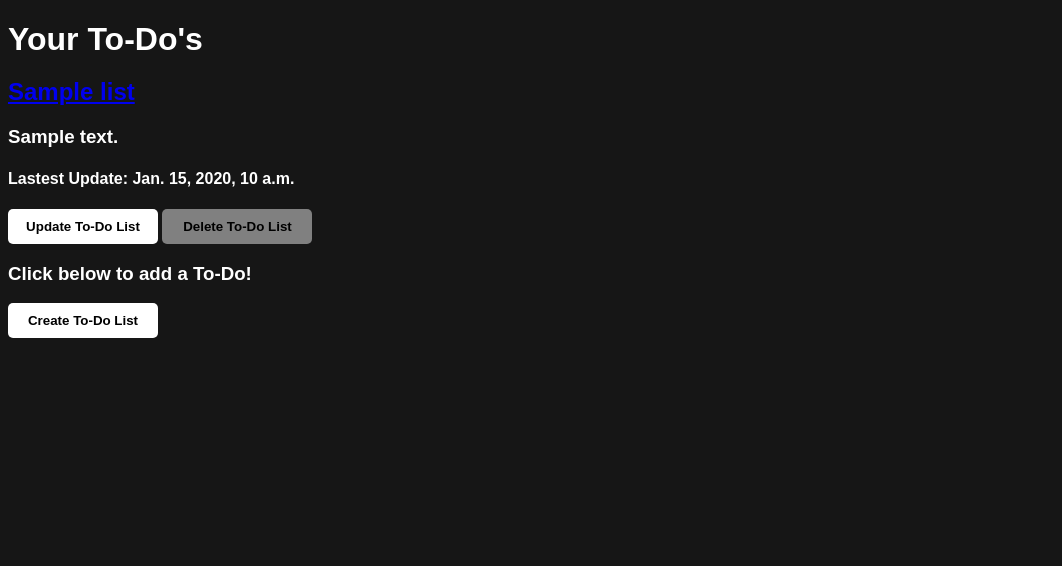
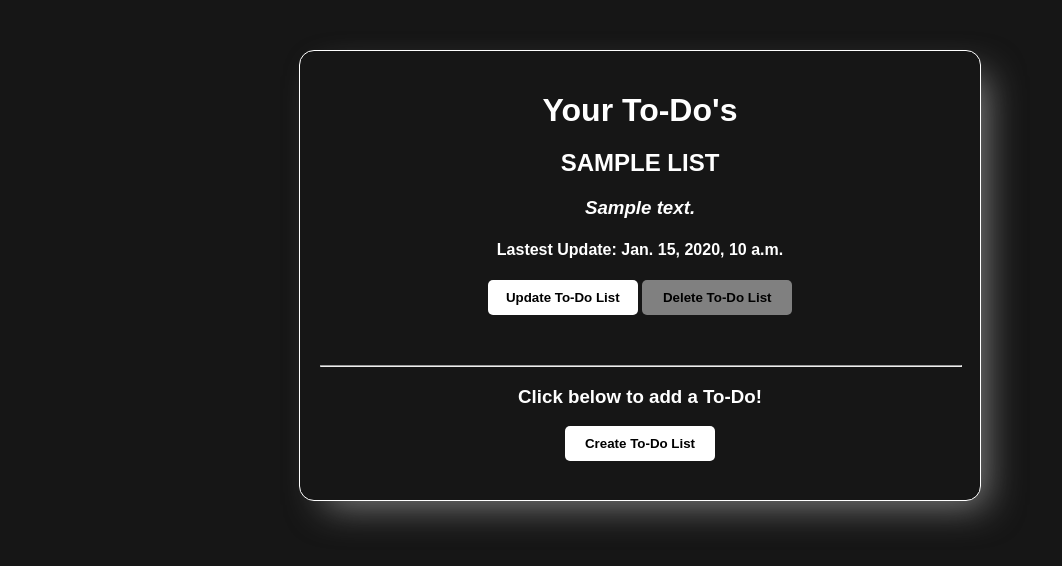
Before and after one commit to jaredgrxss/To-Do, a Django app: page /lists/myList/ in a window 1280 px wide. Shown: the part 53-619 px from the top of the page, without its empty margins (0-1062 px from the left). Run offline with Django 4.2, Linux system fonts and the light colour scheme; a user stored in the database is signed in; tables that the repository leaves empty hold one stand-in row (values such as "Sample post").

Commit message:
Major styling upgrades and figuring out how to pass pks in urls

```diff
--- a/accounts/templates/accounts/signup.html
+++ b/accounts/templates/accounts/signup.html
@@ -1,6 +1,7 @@
 {% extends 'base.html' %}
 {% load static %}
 {% block content %}
+
 
 <form class='login-signup-forms' method='post'>
     {% csrf_token %}
@@ -9,4 +10,6 @@
 </form>
 
 
+
+
 {% endblock %}
--- a/lists/templates/lists/delete_list.html
+++ b/lists/templates/lists/delete_list.html
@@ -1,10 +1,12 @@
 {% extends 'base.html' %}
 
 {% block content %}
-<h1>Are you sure you want to delete the list {{list.name}}?</h1>
+<div class='center-content'>
+<h1>Are you sure you want to delete the list{{list.name}}?</h1>
 <form method="post">
     {% csrf_token %}
     <input type="submit" value="Delete List" class='delete-buttons'>
 </form>
-    <a href="{% url 'lists:show-list' %}"><button style='margin-top: 10px' class='update-buttons'>Cancel</button></a>
+    <a href="{% url 'lists:list-detail' pk=list.pk %}"><button style='margin-top: 10px' class='update-buttons'>Cancel</button></a>
+</div>
 {% endblock %}
--- a/lists/templates/lists/list_lists.html
+++ b/lists/templates/lists/list_lists.html
@@ -5,8 +5,8 @@
 <h1> Your To-Do's </h1>
 {% for list in current_lists %}
     <div class='list-boxes'>
-        <a href="{{ list.get_absolute_url }}"><h2>{{list.name}}</h2></a>
-        <h3>{{list.description}}</h3>
+        <a class='todo-names' href="{{ list.get_absolute_url }}"><h2>{{list.name}}</h2></a>
+        <h3 style='font-style: italic;'>{{list.description}}</h3>
         <h4>Lastest Update: {{list.updated_at}}</h4>
         <a href="{% url 'lists:update-list' pk=list.pk %}"><button class='update-buttons'>Update To-Do List</button></a>
         <a href="{% url 'lists:delete-list' pk=list.pk%}"><button class='delete-buttons'>Delete To-Do List</button></a>
@@ -14,6 +14,7 @@
 {% empty %}
     <h2>Currently, you do not have any To-Do's<h2>
 {% endfor %}
+<hr style='width: 100%; margin-top: 50px;'>
 <h3> Click below to add a To-Do! <h3>
     <a href="{% url 'lists:create-list'%}"><button class='create-buttons'>Create To-Do List</button></a>
 </div>
--- a/static/css/master.css
+++ b/static/css/master.css
@@ -237,7 +237,7 @@
     width: 100%;
     margin: auto;
     font-weight: 900;
-    background-color: #f6bd60;
+    background-color: grey;
 }
 
 
@@ -305,8 +305,17 @@
 BASIC STYLING OF SOME COMPONENTS ON MY WEBPAGE
 */
 .center-content{
-
-
+    margin: auto;
+    margin-bottom: 20px;
+    margin-top: 50px;
+	position: relative;
+	width: max(50vw, 350px - 3vw);
+	background: #161616;
+	border: 1px solid white;
+	border-radius: 15px;
+	box-shadow: 15px 15px 37px -10px #7e7e7e;
+    padding: 20px;
+    text-align: center;
 }
 
 .create-buttons{
@@ -347,3 +356,15 @@
     background-color: white;
 
 }
+
+.todo-names{
+    color: white;
+    text-decoration: none;
+    text-transform: uppercase;
+}
+
+.todo-names:hover{
+    color: grey;
+    text-decoration: none;
+    text-transform: uppercase;
+}
--- a/tasks/models.py
+++ b/tasks/models.py
@@ -12,7 +12,6 @@
     updated_at = models.DateTimeField(auto_now=True)
     list = models.ForeignKey('lists.List',related_name='tasks', on_delete=models.CASCADE)
 
-
     class Meta:
         ordering = ['-created_at']
 
--- a/tasks/urls.py
+++ b/tasks/urls.py
@@ -4,6 +4,6 @@
 app_name = 'tasks'
 
 urlpatterns = [
-    path('delete/task/',views.DeleteTask.as_view(),name='delete-task'),
-    path('create/task/',views.CreateTask.as_view(),name='create-task')
+    path('delete/<int:pk>',views.DeleteTask.as_view(),name='delete-task'),
+    path('create/<int:pk>',views.CreateTask.as_view(),name='create-task')
 ]
```
Also changed, not shown: lists/templates/lists/list_detail.html (+4 -4 lines), tasks/templates/tasks/create_task.html (+11 -0 lines), tasks/templates/tasks/delete_task.html (+7 -0 lines), tasks/views.py (+19 -3 lines), db.sqlite3, tasks/templates/tasks/task_detail.html (deleted).
